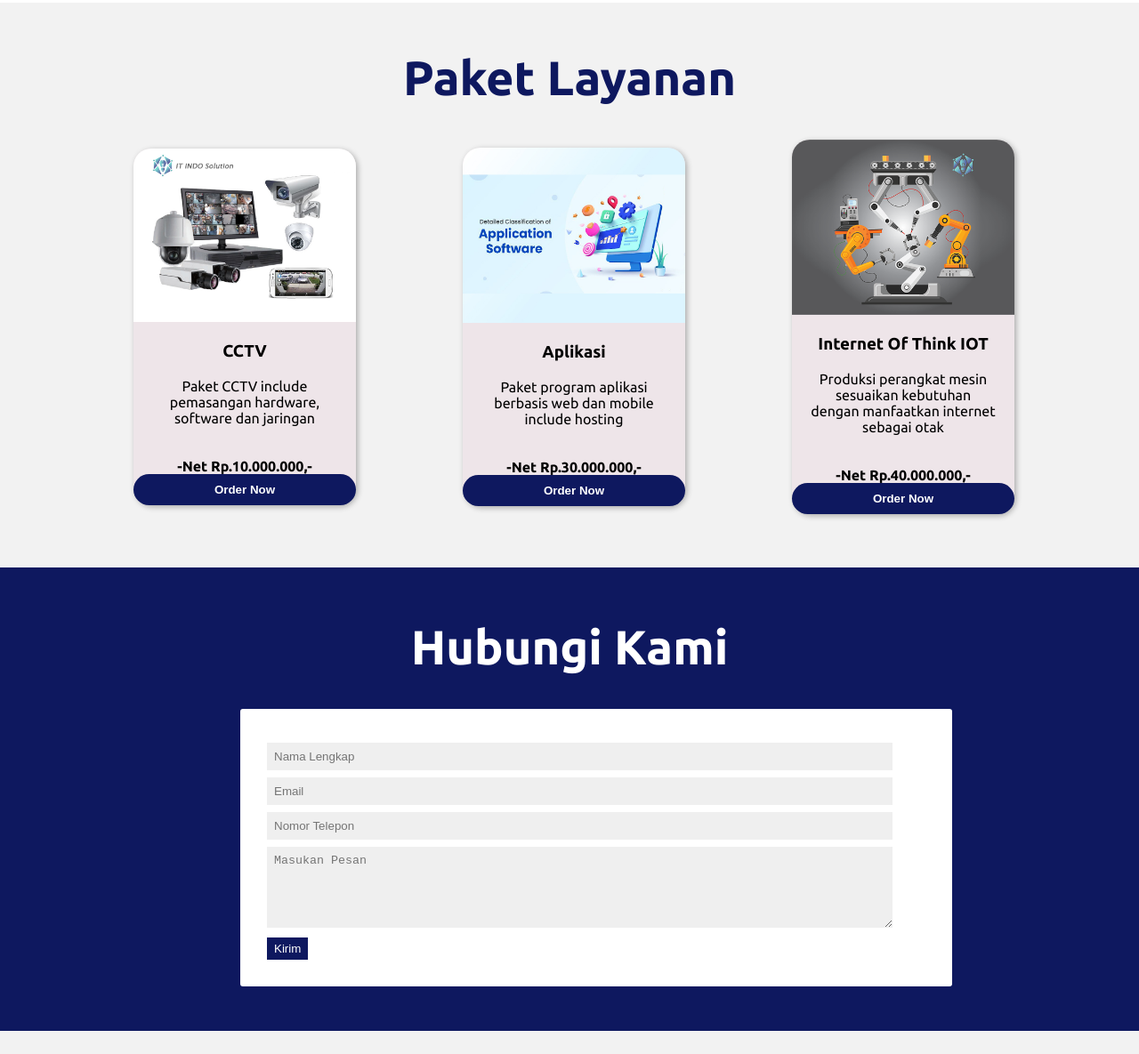
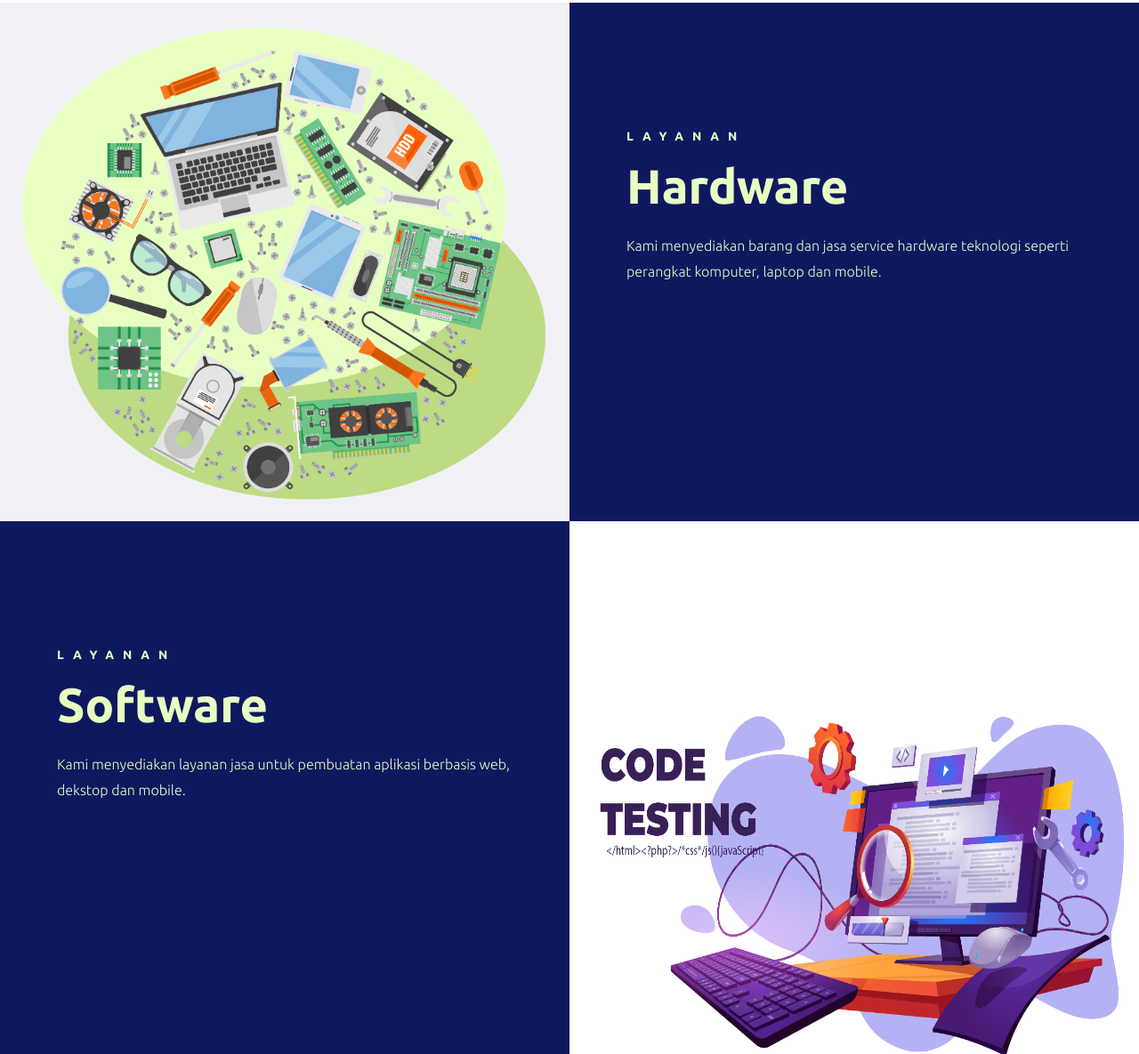
Before and after one commit to itindosolution/UI-UX-design, a plain HTML site: page index.html in a window 1280 px wide. Shown: the part 743-1928 px from the top of the page at 89% size. Drawn offline with Linux system fonts and the light colour scheme.

Commit message:
Penambahan layanan

```diff
--- a/assets/css/style.css
+++ b/assets/css/style.css
@@ -112,8 +112,66 @@ nav a:hover{
     height: 550px;
     float: right;
 }
+/*Layanan Kami*/
+.slide {
+    display: flex;
+    justify-content: center;
+    align-items: center;
+    flex-wrap: wrap;
+    flex-direction: column;
+    width: 100%;
+    height: 100%;
+    margin-top: auto 0;
+}
+.card {
+    width: 100%;
+    height: 100%;
+    display: flex;
+    background: #fff;
+}
+.card-02 {
+    width: 100%;
+    height: 100vh;
+    display: flex;
+    flex-direction: row-reverse;
+    background: #fff;
+}
 
-/*Layanan*/
+.card-img {
+    box-sizing: border-box;
+    width: 50%;
+    background: #f1f1f5;
+}
+
+.card-content {
+    padding: 10% 5%;
+    box-sizing: border-box;
+    width: 50%;
+    background: #0E185F;
+}
+.card-theme {
+    font-weight: 900;
+    font-size: 1.7vmin;
+    text-transform: uppercase;
+    letter-spacing: 10px;
+    color: #E8FFC2;
+}
+.card-header{
+    font-weight: 700;
+    font-size: 54px;
+    text-transform: capitalize;
+    line-height: 0.91;
+    margin: 3vmin 0 3.5vmin;
+    color: #E8FFC2;
+}
+.card-para{
+    font-size: 2vmin;
+    line-height: 1.8;
+    font-weight: 300;
+    margin-bottom: 2.5vmin;
+    color: #E8FFC2;
+}
+/*Paket Layanan*/
 .product{
     font-weight: 700;
     font-size: 54px;
--- a/index.html
+++ b/index.html
@@ -37,7 +37,43 @@
                     <img src="./assets/gambar/index-hand-01.png" alt="hand">
                 </article>
 
-                <article id="service" class="product-body">
+                <article id="service">
+                    <section class="slide">
+                        <div class="card">
+                                <img src="./assets/gambar/hardware-01.png" class="card-img">
+                            <div class="card-content">
+                                <p class="card-theme">Layanan</p>
+                                <h2 class="card-header">Hardware</h2>
+                                <p class="card-para">Kami menyediakan barang dan
+                                jasa service hardware teknologi seperti
+                                perangkat komputer, laptop dan mobile.</p>
+                            </div>
+                        </div>
+                    </section>
+                    <section class="slide">
+                        <div class="card-02">
+                            <img src="./assets/gambar/software-01.png" class="card-img">
+                            <div class="card-content">
+                                <p class="card-theme">Layanan</p>
+                                <h2 class="card-header">Software</h2>
+                                <p class="card-para">Kami menyediakan layanan jasa untuk
+                                pembuatan aplikasi berbasis web, dekstop dan mobile.</p>
+                            </div>
+                        </div>
+                    </section>
+                    <section class="slide">
+                        <div class="card">
+                            <img src="./assets/gambar/jaringan-02.png" class="card-img">
+                            <div class="card-content">
+                                <p class="card-theme">Layanan</p>
+                                <h2 class="card-header">Jaringan</h2>
+                                <p class="card-para">Kami menyediakan barang dan jasa service smarthome untuk jaringan internet, telepon, dan cctv.</p>
+                            </div>
+                        </div>
+                    </section>
+                </article>
+
+                <article id="product" class="product-body">
                     <h2 class="product">Paket Layanan</h2>
                     <div class="grid">
                         <section>
```
Also changed, not shown: assets/gambar/hardware-01.png (added), assets/gambar/jaringan-02.png (added), assets/gambar/software-01.png (added).
